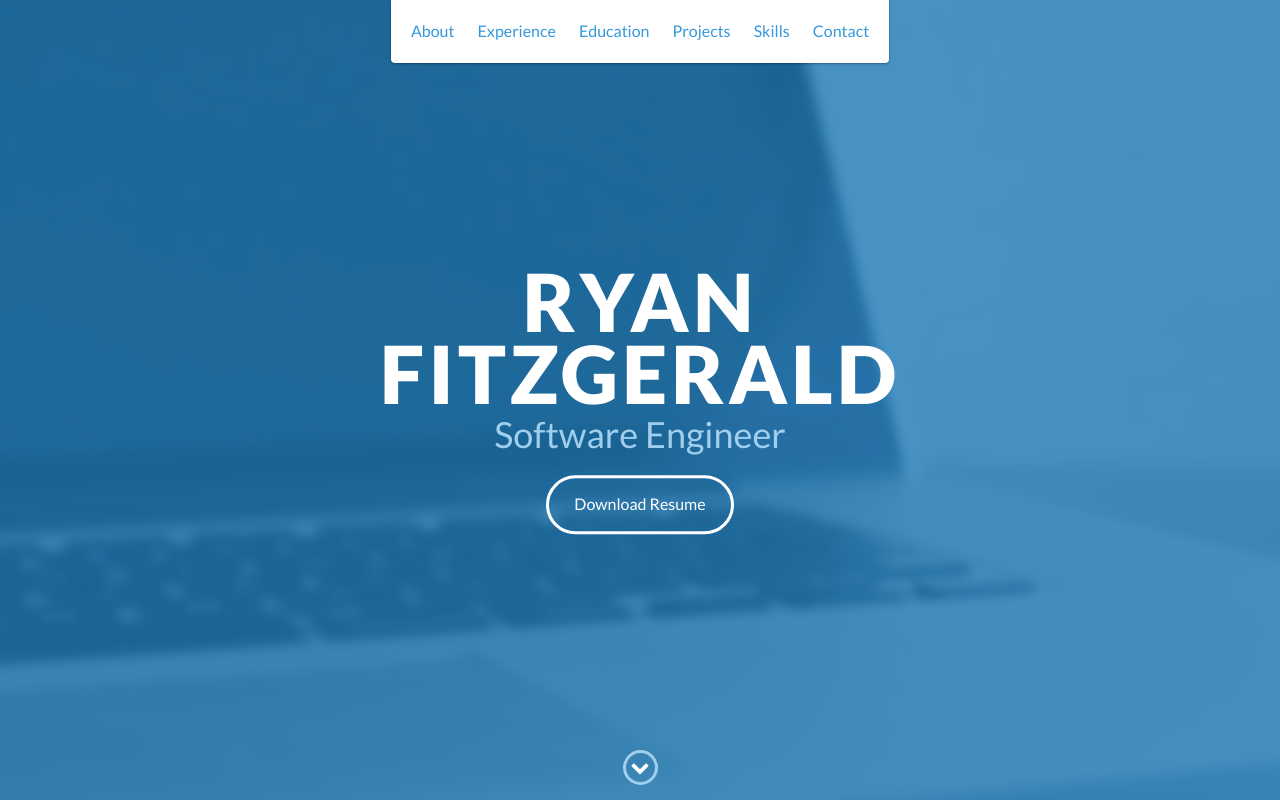
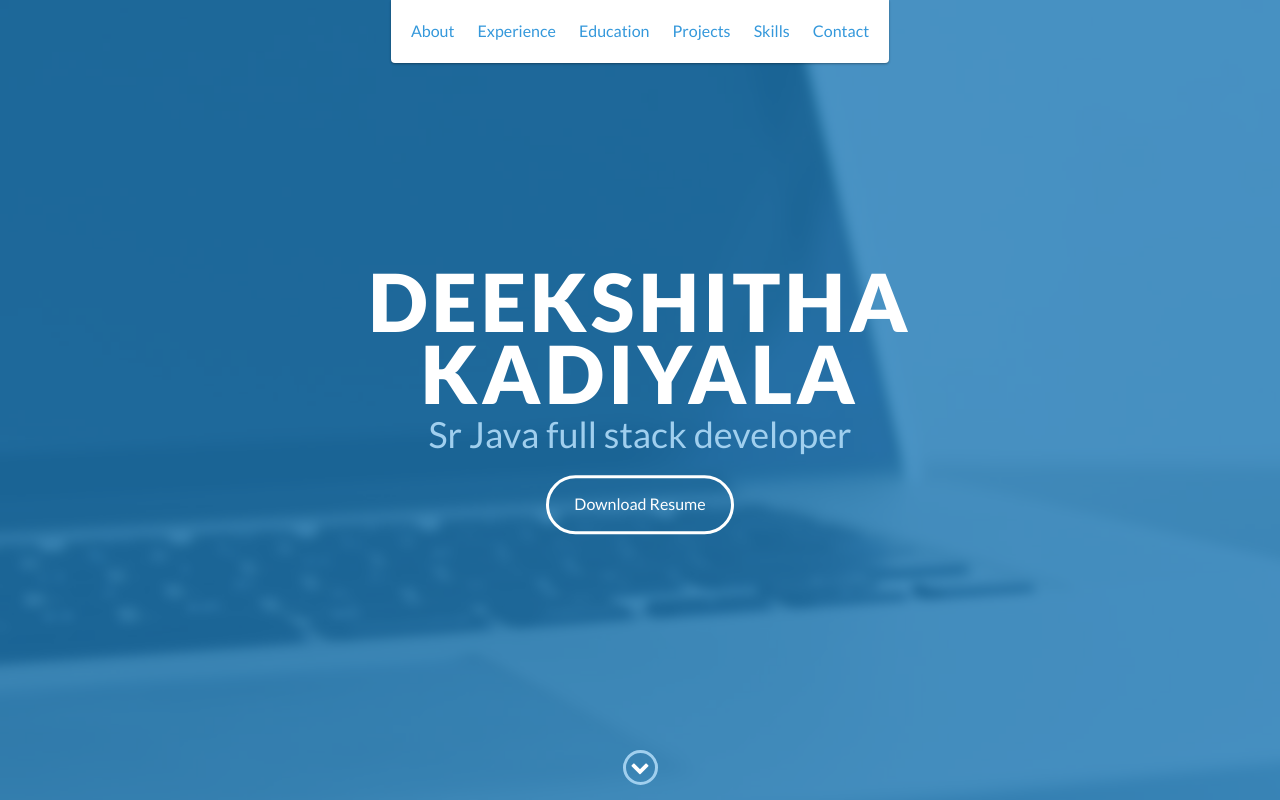
Before and after one commit to deekshitha0211/deekshitha0211.github.io, a website: page index.html in a window 1280 px wide. Shown: the top 800 px of the page. Drawn offline with nearby package versions, Linux system fonts and the light colour scheme.

Commit message:
Update index.html

```diff
--- a/index.html
+++ b/index.html
@@ -48,8 +48,8 @@
 
     <div id="lead">
         <div id="lead-content">
-            <h1>Ryan Fitzgerald</h1>
-            <h2>Software Engineer</h2>
+            <h1>Deekshitha Kadiyala</h1>
+            <h2>Sr Java full stack developer</h2></h2>
             <a href="#" class="btn-rounded-white">Download Resume</a>
         </div>
         <!-- End #lead-content -->
```
